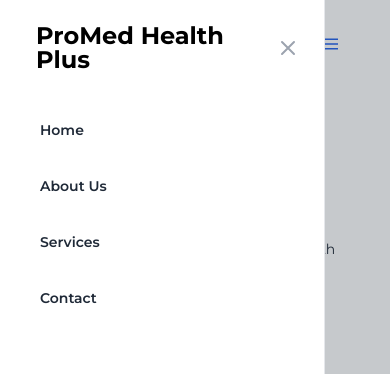
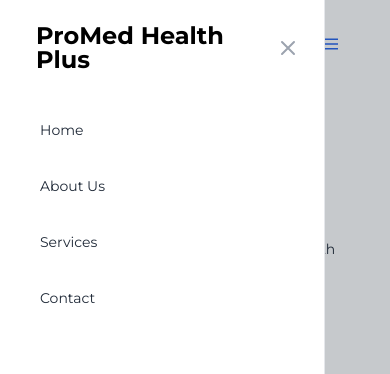
Before and after one commit to wchandler2020/promedhealthplus_portal_client, a React (Create React App) app: page / in a window 390 px wide. Both pictures are taken after a click on the button 330 px from the left and 44 px from the top of the page. Shown: the top 374 px of the page. Built offline with nearby package versions, Linux system fonts and the light colour scheme; what uploader would draw is missing.

Commit message:
updated: text in mobile menu

```diff
--- a/src/components/navbar/Navbar.jsx
+++ b/src/components/navbar/Navbar.jsx
@@ -318,7 +318,7 @@ const Navbar = () => {
           <ul>
             <li className="mb-1">
               <Link
-                className="block p-4 text-sm font-semibold text-gray-800 hover:bg-purple-50 hover:text-purple-500 rounded"
+                className="block p-4 text-sm text-gray-800 hover:bg-purple-50 hover:text-purple-500 rounded"
                 to="/"
               >
                 Home
@@ -327,7 +327,7 @@ const Navbar = () => {
             {isAuthenticated && (
               <li className="mb-1">
                 <Link
-                  className="block p-4 text-sm font-semibold text-gray-800 hover:bg-purple-50 hover:text-purple-500 rounded"
+                  className="block p-4 text-sm text-gray-800 hover:bg-purple-50 hover:text-purple-500 rounded"
                   to="/dashboard/"
                 >
                   Dashboard
@@ -336,7 +336,7 @@ const Navbar = () => {
             )}
             <li className="mb-1">
               <Link
-                className="block p-4 text-sm font-semibold text-gray-800 hover:bg-purple-50 hover:text-purple-500 rounded"
+                className="block p-4 text-sm text-gray-800 hover:bg-purple-50 hover:text-purple-500 rounded"
                 to="/about/"
               >
                 About Us
@@ -344,7 +344,7 @@ const Navbar = () => {
             </li>
             <li className="mb-1">
               <Link
-                className="block p-4 text-sm font-semibold text-gray-800 hover:bg-purple-50 hover:text-purple-500 rounded"
+                className="block p-4 text-sm text-gray-800 hover:bg-purple-50 hover:text-purple-500 rounded"
                 to="/services/"
               >
                 Services
@@ -352,7 +352,7 @@ const Navbar = () => {
             </li>
             <li className="mb-1">
               <Link
-                className="block p-4 text-sm font-semibold text-gray-800 hover:bg-purple-50 hover:text-purple-500 rounded"
+                className="block p-4 text-sm text-gray-800 hover:bg-purple-50 hover:text-purple-500 rounded"
                 to="/contact/"
               >
                 Contact
```
